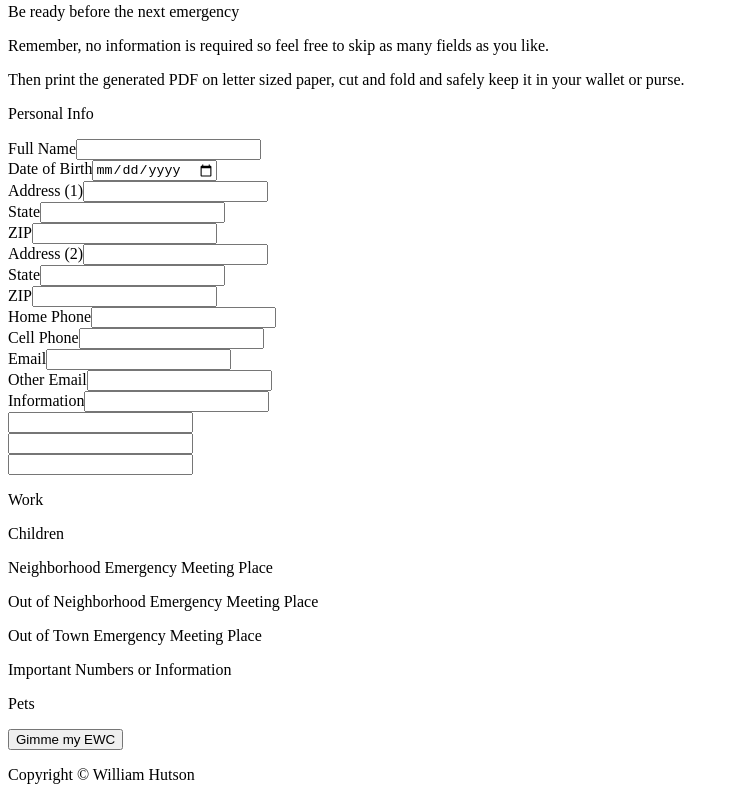
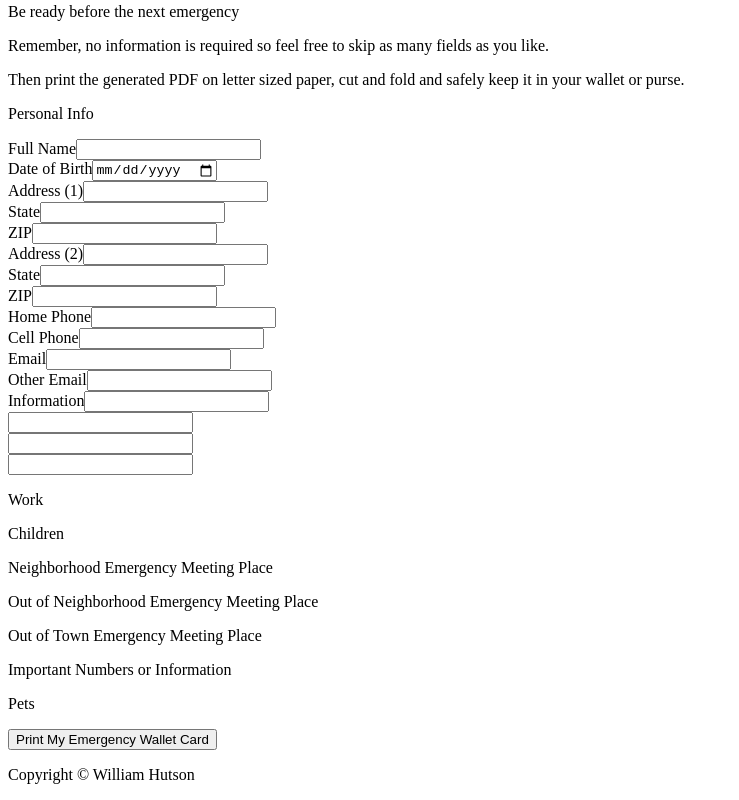
Before and after one commit to wilrnh/emergencywalletcards.com, a Next.js app: page /getstarted in a window 1280 px wide. Shown: the part 325-1125 px from the top of the page, without its empty margins (0-739 px from the left). Built offline with nearby package versions, Linux system fonts and the light colour scheme.

Commit message:
update print button text

```diff
--- a/pages/getstarted.js
+++ b/pages/getstarted.js
@@ -1346,7 +1346,7 @@ export default function GetStarted() {
                 </AccordionItem>
               </Accordion>
 
-              <button type="submit" disabled={ isSubmitting } className="border-4 rounded-lg border-red-400 bg-white p-1 text-black font-bold" >Gimme my EWC</button>
+              <button type="submit" disabled={ isSubmitting } className="border-4 rounded-lg border-red-400 bg-white p-1 text-black font-bold" >Print My Emergency Wallet Card</button>
 
             </Form>
           )}
```
